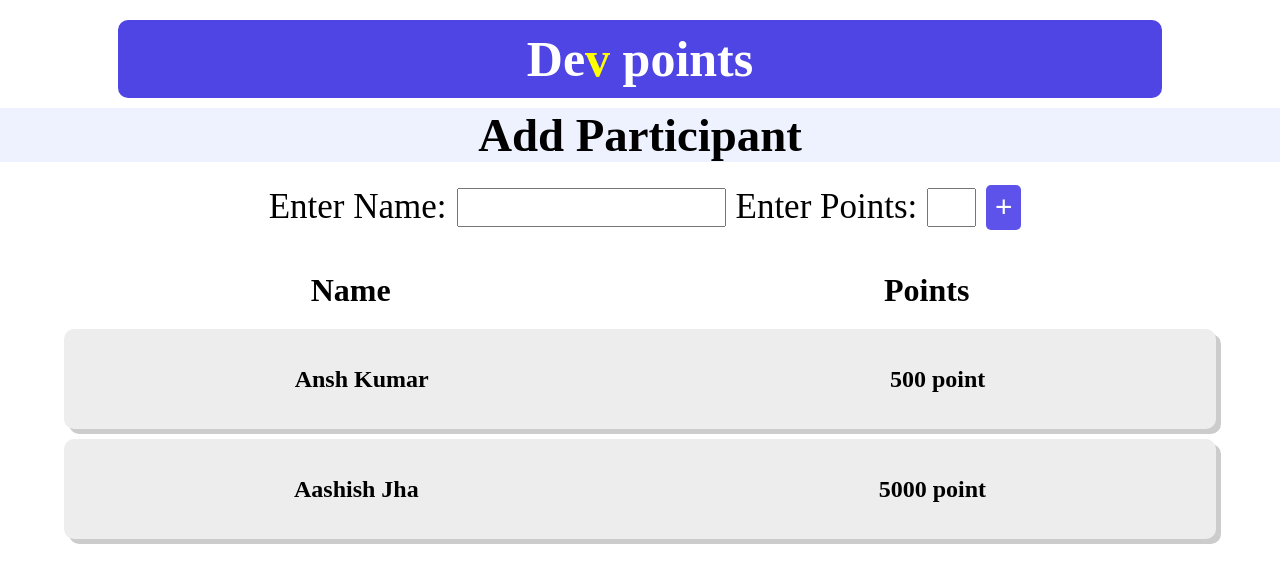
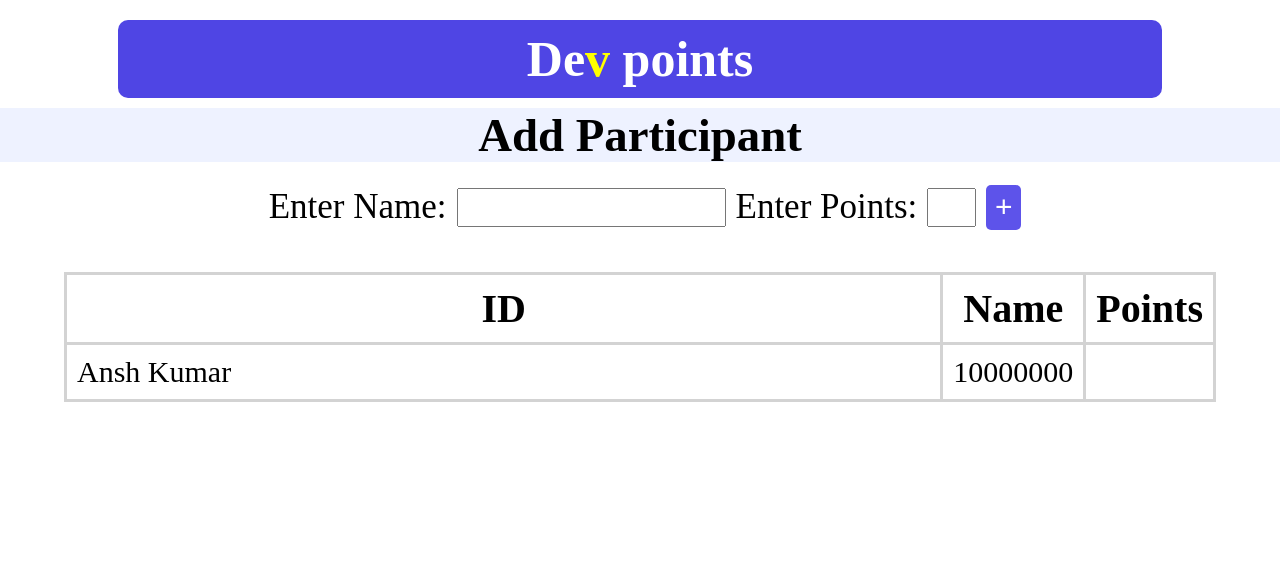
Before and after one commit to Albez0-An7h/dev_points, a plain HTML site: page index.html in a window 1280 px wide. Shown: the top 582 px of the page. Drawn offline with Linux system fonts and the light colour scheme.

Commit message:
Update index.html
testing...

```diff
--- a/index.html
+++ b/index.html
@@ -21,7 +21,7 @@
         <button id="addp" onclick="add()">+</button>
     </div>
     <div id="disdata">
-        <!-- <table id="partlist">
+        <table id="partlist">
             <thead>
                 <tr>
                     <th>ID</th>
@@ -38,8 +38,8 @@
                 <td>Ansh Kumar</td>
                 <td>10000000</td>
             </tr>
-        </table> -->
-        <div id="titles">
+        </table>
+<!--         <div id="titles">
             <h1>Name</h1>
             <h1>Points</h1>
         </div>
@@ -51,7 +51,7 @@
         <div class="Participant">
             <h2>Aashish Jha</h2>
             <h2>5000 point</h2>
-        </div>
+        </div> -->
     </div>
     <footer>
         <h4>Credits: Ansh Kumar</h4>
```
